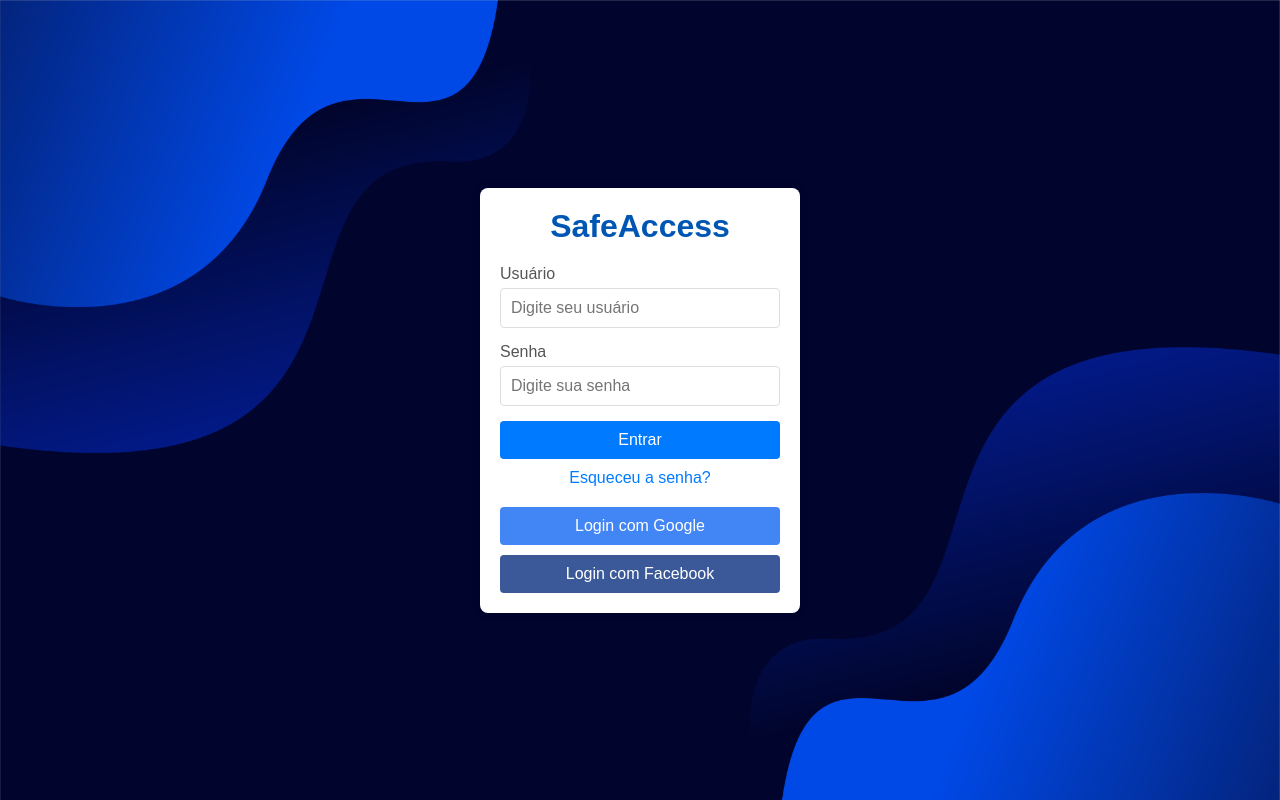
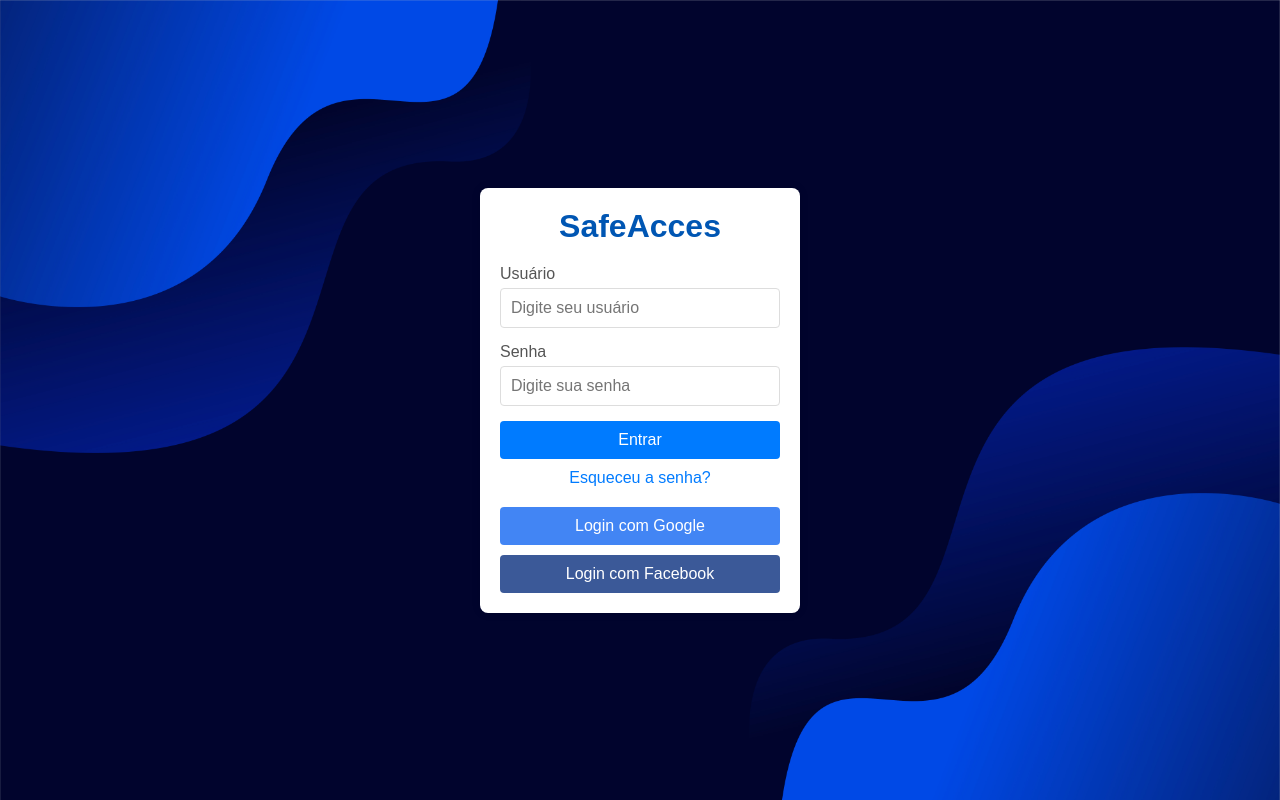
Before and after one commit to RiczinDEV/SafeAccess, a plain HTML site: page index.html in a window 1280 px wide. Drawn offline with Linux system fonts and the light colour scheme.

Commit message:
Update index.html

```diff
--- a/index.html
+++ b/index.html
@@ -8,7 +8,7 @@
 </head>
 <body>
     <div class="login-container">
-        <h1>SafeAccess</h1>
+        <h1>SafeAcces</h1>
         <form>
             <div class="input-group">
                 <label for="username">Usuário</label>
```
